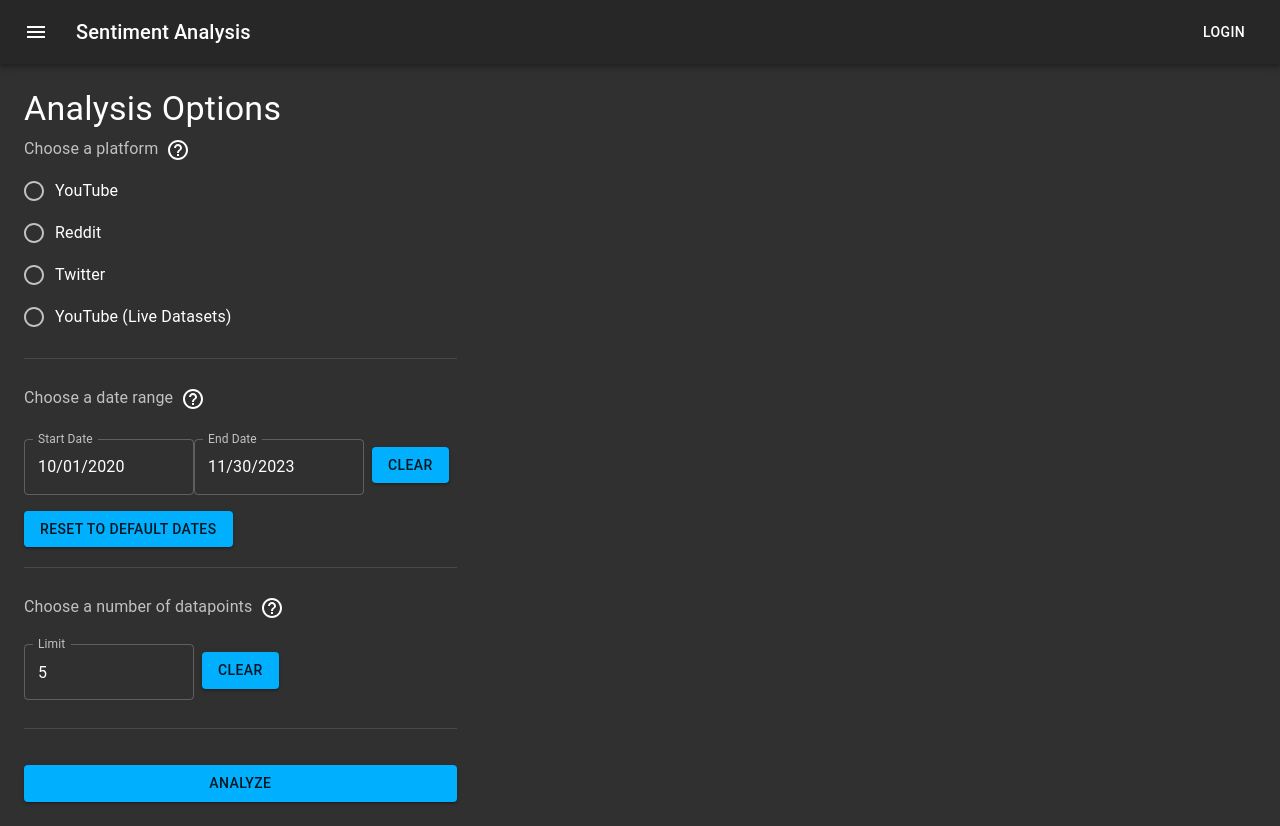
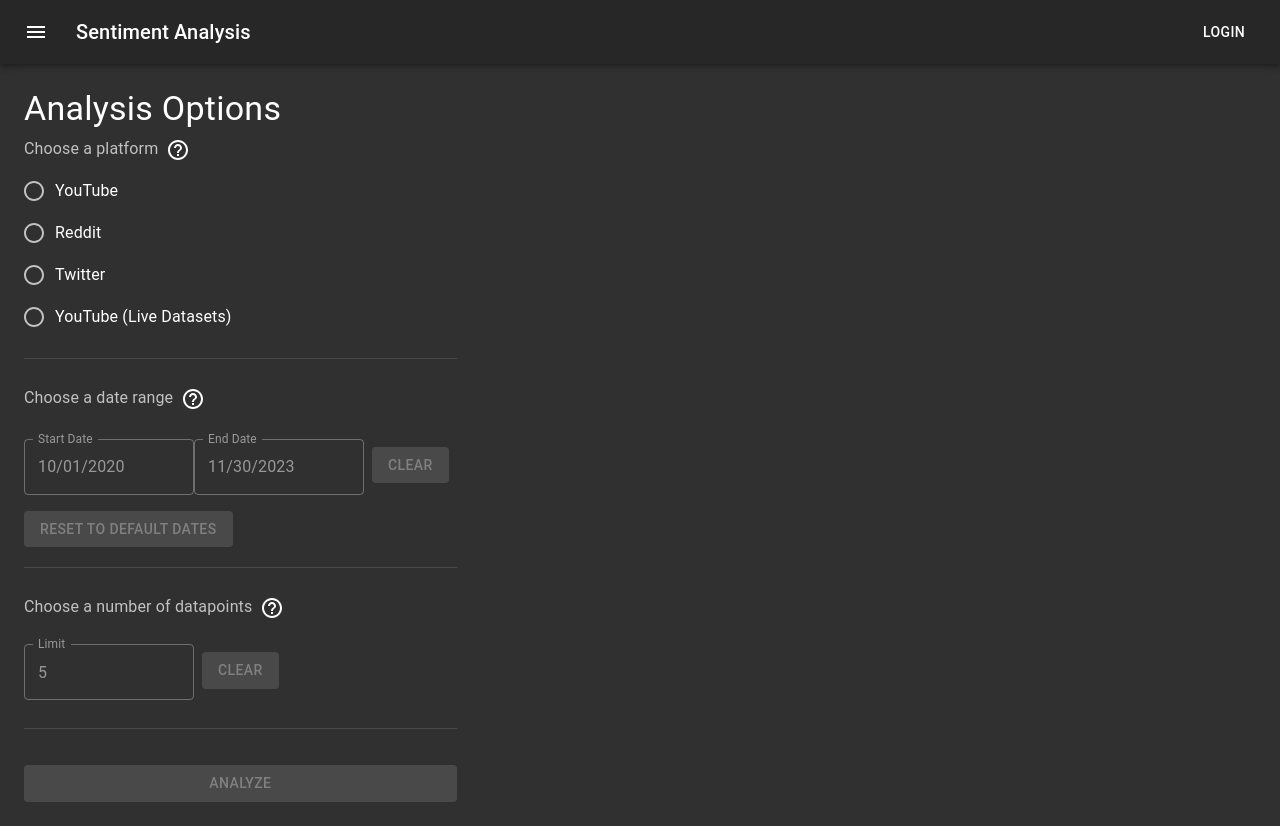
Before and after one commit to SWEN514-02-2235-Team3/SWEN514-Team3, a React (Create React App) app in the folder frontend/: page / in a window 1280 px wide. Built offline with nearby package versions, Linux system fonts and the light colour scheme.

Commit message:
added some input and error handling

```diff
--- a/frontend/src/FormComponent.js
+++ b/frontend/src/FormComponent.js
@@ -162,6 +162,7 @@
 
       .catch((error) => {
         console.error("Error fetching data:", error);
+        setAnalyzeError("Error fetching data:", error);
       })
 
       .finally(() => {
@@ -381,6 +382,7 @@
                 <Box  sx={{ my: '20px' }}></Box>
                 <DatePicker
                   label="Start Date"
+                  disabled={!platform}
                   value={dateRange.start}
                   onChange={(newValue) => {
                     handleDateChange("start", newValue);
@@ -390,6 +392,7 @@
                 />
                 <DatePicker
                   label="End Date"
+                  disabled={!platform}
                   value={dateRange.end}
                   onChange={(newValue) => {
                     handleDateChange("end", newValue);
@@ -401,6 +404,7 @@
               <Button
                 variant="contained"
                 color="primary"
+                disabled={!platform}
                 onClick={() => removeDates()}
                 sx={{ mt: 1, mx:1 }}
               >
@@ -410,6 +414,7 @@
               <Button
                 variant="contained"
                 color="primary"
+                disabled={!platform}
                 onClick={() => setDatesDefault()}
                 sx={{ mt: 2}}
               >
@@ -435,6 +440,7 @@
         <TextField
           label="Limit"
           type="number"
+          disabled={!platform}
           variant="outlined"
           value={limit}
           onChange={(e) => setLimit(e.target.value)}
@@ -447,6 +453,7 @@
         <Button
           variant="contained"
           color="primary"
+          disabled={!platform}
           onClick={() =>
             setLimit('')
 
@@ -462,6 +469,7 @@
             variant="contained"
             color="primary"
             onClick={get_sentiments}
+            disabled={!platform}
             fullWidth
             sx={{ mt: 2 }}
           >
@@ -475,6 +483,7 @@
               <span>Analyze</span>
             )}
           </Button>
+          <Typography>{analyzeError}</Typography>
       </Box>
       </Grid>
       <Grid id="visualizations" item xs={7}>
```
